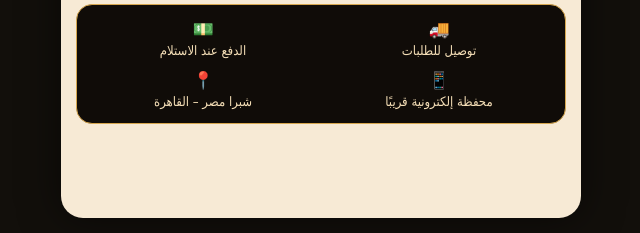
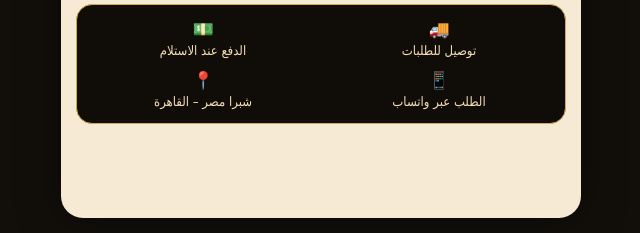
Before and after one commit to darmaramstore/Dar-Maram-store-, a plain HTML site: page android-app/app/src/main/assets/index.html in a window 1280 px wide. Shown: the part 969-1202 px from the top of the page, 319-959 px from the left. Drawn offline with Linux system fonts and the light colour scheme.

```diff
--- a/android-app/app/src/main/assets/index.html
+++ b/android-app/app/src/main/assets/index.html
@@ -62,7 +62,7 @@ nav button{background:none;border:0;color:#f2dfc2;font-size:12px;display:grid;ga
 <article class="product" data-name="كارديجان مخطط كحلي وألوان متعددة"><button class="fav" onclick="favorite(this)">♡</button><img src="https://darmaramstore.wordpress.com/wp-content/uploads/2026/11/dar-maram-cardigan-rack.jpg"><div class="info"><h3>كارديجان مخطط كحلي وألوان متعددة</h3><div class="price">السعر عند الطلب</div></div><button class="add" onclick="order('كارديجان مخطط كحلي وألوان متعددة')">اطلبي عبر واتساب</button></article>
 <article class="product" data-name="طقم حريمي نبيتي أنيق"><button class="fav" onclick="favorite(this)">♡</button><img src="https://darmaramstore.wordpress.com/wp-content/uploads/2026/11/dar-maram-burgundy-set.jpg"><div class="info"><h3>طقم حريمي نبيتي أنيق</h3><div class="price">السعر عند الطلب</div></div><button class="add" onclick="order('طقم حريمي نبيتي أنيق')">اطلبي عبر واتساب</button></article>
 </div></section>
-<div class="features"><div><b>🚚</b>توصيل للطلبات</div><div><b>💵</b>الدفع عند الاستلام</div><div><b>📱</b>محفظة إلكترونية قريبًا</div><div><b>📍</b>شبرا مصر – القاهرة</div></div>
+<div class="features"><div><b>🚚</b>توصيل للطلبات</div><div><b>💵</b>الدفع عند الاستلام</div><div><b>📱</b>الطلب عبر واتساب</div><div><b>📍</b>شبرا مصر – القاهرة</div></div>
 <a class="whatsapp" href="https://wa.me/201119301092" target="_blank" aria-label="واتساب">☏</a>
 <div class="drawer" id="drawer" onclick="toggleDrawer()"><div class="panel" onclick="event.stopPropagation()"><h2>دار مرام ستور</h2><button onclick="chooseCategory('الطرح والإسكارفات والباندانات ومكملات الحجاب')">الطرح والإسكارفات والباندانات ومكملات الحجاب</button><button onclick="chooseCategory('الملابس الكاجوال')">الملابس الكاجوال</button><button onclick="chooseCategory('الشيلان')">الشيلان</button><button onclick="chooseCategory('العبايات')">العبايات</button><a href="https://darmaramstore.wordpress.com/" target="_blank" rel="noopener" style="display:block;padding:15px;text-align:right;color:#e5b75e;text-decoration:none;border-bottom:1px solid #594321;font-size:16px">🌐 زيارة الموقع الإلكتروني</a><button>حسابي</button><button>معلومات التواصل</button><p>119 شارع خلوصي، شبرا مصر، الساحل، القاهرة، مصر</p></div></div>
 <div class="toast" id="toast"></div>
```
